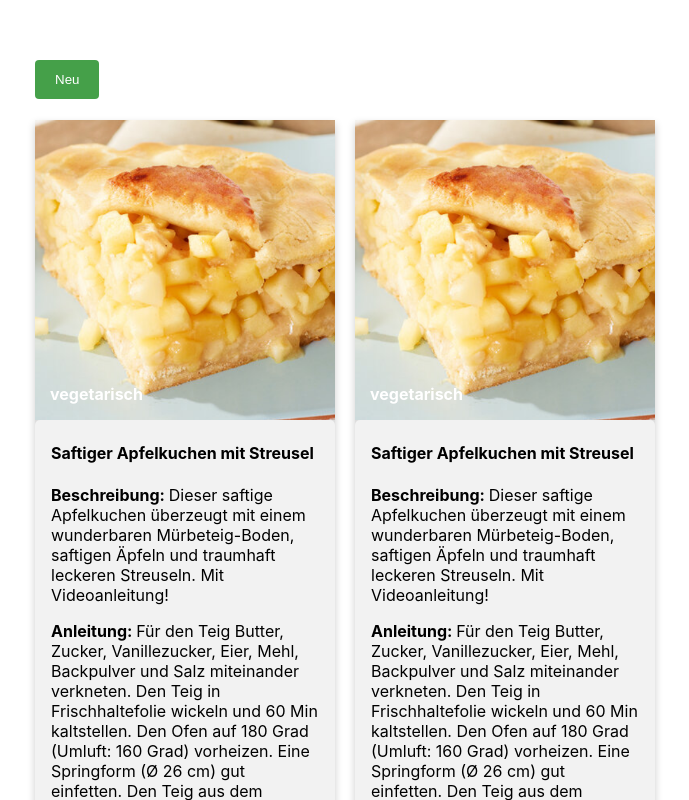
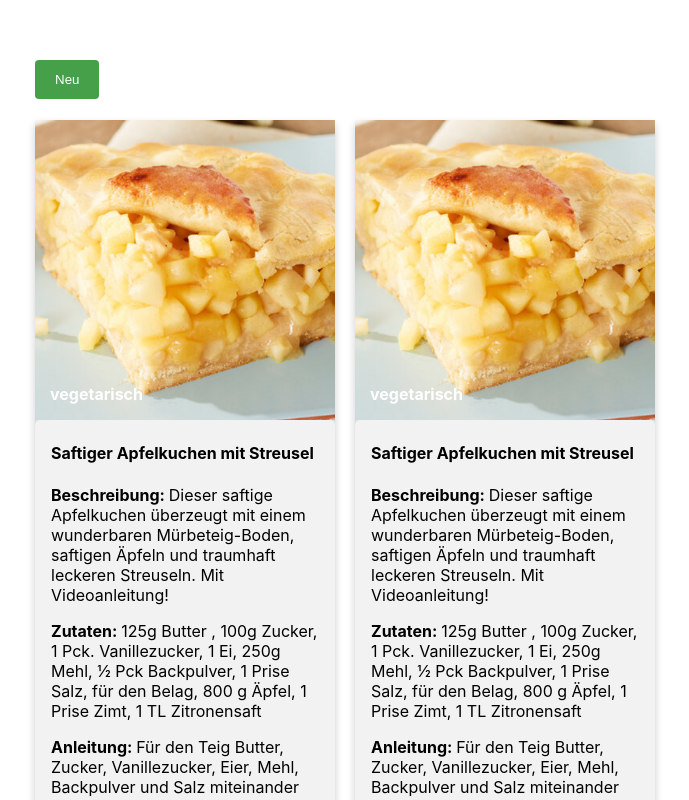
Before and after one commit to albertodangelo/kochbuch-manager, a React (Create React App) app in the folder client/: page / in a window 1280 px wide. Shown: the top 800 px of the page, without its empty margins (93-782 px from the left). Built offline with nearby package versions, Linux system fonts and the light colour scheme.

Commit message:
Recipe Form changed

```diff
--- a/client/src/components/recipes/RecipeForm.tsx
+++ b/client/src/components/recipes/RecipeForm.tsx
@@ -23,7 +23,7 @@ export const RecipeForm: React.FC<Props> = (props) => {
             mealImg: '',
             titleMeal: '',
             shortDesc: '',
-            ingredients: [],
+            ingredients: '',
             directions: [],
             prepTime: '',
             cookTime: '',
@@ -105,6 +105,16 @@ export const RecipeForm: React.FC<Props> = (props) => {
                 <input onChange={handleChange} name="titleMeal" type="text" id="titlemeal" defaultValue={recipe.titleMeal} />
             </div>
         </div>
+
+        <div className="row">
+            <div className="col-25">
+                <label className="custom-file-label" htmlFor="file">Bild</label>
+            </div>
+            <div className="col-75">
+                <input onChange={handleChange}  type="file" className="custom-file-input" name="file" id="file"  />
+            </div>
+        </div>
+
         <div className="row">
             <div className="col-25">
                 <label htmlFor="shortDesc">Kurzbeschreibung</label>
@@ -116,22 +126,12 @@ export const RecipeForm: React.FC<Props> = (props) => {
 
         <div className="row">
             <div className="col-25">
-                <label htmlFor="directions">Beschreibung</label>
+                <label htmlFor="directions">Anleitung</label>
             </div>
             <div className="col-75">
                 <textarea onChange={handleChange} name="directions"  id="directions"  defaultValue={recipe.directions}/>
             </div>
         </div>
-
-        <div className="row">
-            <div className="col-25">
-                <label className="custom-file-label" htmlFor="file">Bild</label>
-            </div>
-            <div className="col-75">
-                <input onChange={handleChange}  type="file" className="custom-file-input" name="file" id="file"  />
-            </div>
-        </div>
-
         <div className="row">
             <div className="col-25">
                 <label htmlFor="ingredients">Zutaten</label>
--- a/client/src/components/recipes/RecipeIndex.tsx
+++ b/client/src/components/recipes/RecipeIndex.tsx
@@ -23,6 +23,7 @@ export const RecipeIndex: React.FC<Props> = (props) => {
                         <div className="container">
                             <h4>{recipe.titleMeal}</h4>
                             <p><strong>Beschreibung: </strong>{recipe.shortDesc}</p>
+                            <p><strong>Zutaten: </strong>{recipe.ingredients}</p>
                             <p><strong>Anleitung: </strong>{recipe.directions}</p>
                             <p><strong>Vorbereitungszeit: </strong>{recipe.prepTime} Min.</p>
                             <p><strong>Kochzeit: </strong>{recipe.cookTime} Min.</p>
--- a/client/src/container/App.tsx
+++ b/client/src/container/App.tsx
@@ -62,8 +62,7 @@ function App() {
         mealImg: "apfelkuchen.png",
         titleMeal: "Saftiger Apfelkuchen mit Streusel",
         shortDesc: "Dieser saftige Apfelkuchen überzeugt mit einem wunderbaren Mürbeteig-Boden, saftigen Äpfeln und traumhaft leckeren Streuseln. Mit Videoanleitung!",
-        ingredients: [ "125g Butter","100g Zucker","1 Pck. Vanillezucker", "1 Ei", "250g Mehl", "½ Pck Backpulver", "1 Prise Salz","für den Belag","800 g Äpfel","1 Prise Zimt","1 TL Zitronensaft"
-        ],
+        ingredients:  "125g Butter , 100g Zucker, 1 Pck. Vanillezucker, 1 Ei, 250g Mehl, ½ Pck Backpulver, 1 Prise Salz, für den Belag, 800 g Äpfel, 1 Prise Zimt, 1 TL Zitronensaft",
         directions: [
             "Für den Teig Butter, Zucker, Vanillezucker, Eier, Mehl, Backpulver und Salz miteinander verkneten. Den Teig in Frischhaltefolie wickeln und 60 Min kaltstellen. ",
             "Den Ofen auf 180 Grad (Umluft: 160 Grad) vorheizen. Eine Springform (Ø 26 cm) gut einfetten. Den Teig aus dem Kühlschrank nehmen. Auf leicht bemehlter Arbeitsfläche rund ausrollen bis er etwas größer als die Springform ist. Den Teig in die Form legen und mit den Fingern zurecht drücken, bis ein etwa 3cm hoher Rand entstanden ist."
@@ -79,8 +78,7 @@ function App() {
         mealImg: "apfelkuchen.png",
         titleMeal: "Saftiger Apfelkuchen mit Streusel",
         shortDesc: "Dieser saftige Apfelkuchen überzeugt mit einem wunderbaren Mürbeteig-Boden, saftigen Äpfeln und traumhaft leckeren Streuseln. Mit Videoanleitung!",
-        ingredients: [ "125g Butter","100g Zucker","1 Pck. Vanillezucker", "1 Ei", "250g Mehl", "½ Pck Backpulver", "1 Prise Salz","für den Belag","800 g Äpfel","1 Prise Zimt","1 TL Zitronensaft"
-        ],
+        ingredients:  "125g Butter , 100g Zucker, 1 Pck. Vanillezucker, 1 Ei, 250g Mehl, ½ Pck Backpulver, 1 Prise Salz, für den Belag, 800 g Äpfel, 1 Prise Zimt, 1 TL Zitronensaft",
         directions: [
             "Für den Teig Butter, Zucker, Vanillezucker, Eier, Mehl, Backpulver und Salz miteinander verkneten. Den Teig in Frischhaltefolie wickeln und 60 Min kaltstellen. ",
             "Den Ofen auf 180 Grad (Umluft: 160 Grad) vorheizen. Eine Springform (Ø 26 cm) gut einfetten. Den Teig aus dem Kühlschrank nehmen. Auf leicht bemehlter Arbeitsfläche rund ausrollen bis er etwas größer als die Springform ist. Den Teig in die Form legen und mit den Fingern zurecht drücken, bis ein etwa 3cm hoher Rand entstanden ist."
@@ -96,7 +94,7 @@ function App() {
 
   const createRecipe = (recipe: Recipe) => {
 
-    const newRecipe = { ...recipe, id: new Date().getTime()};
+    let newRecipe = { ...recipe, id: new Date().getTime()};
     const newRecipes = [...recipies, newRecipe];
     setRecipies(newRecipes)
   }
--- a/client/src/models/recipe.ts
+++ b/client/src/models/recipe.ts
@@ -7,7 +7,7 @@ export interface Recipe {
     titleMeal: string,
     shortDesc: string,
     file: string,
-    ingredients: Array<string>,
+    ingredients: string,
     directions: Array<string>,
     prepTime: string,
     cookTime: string,
```
